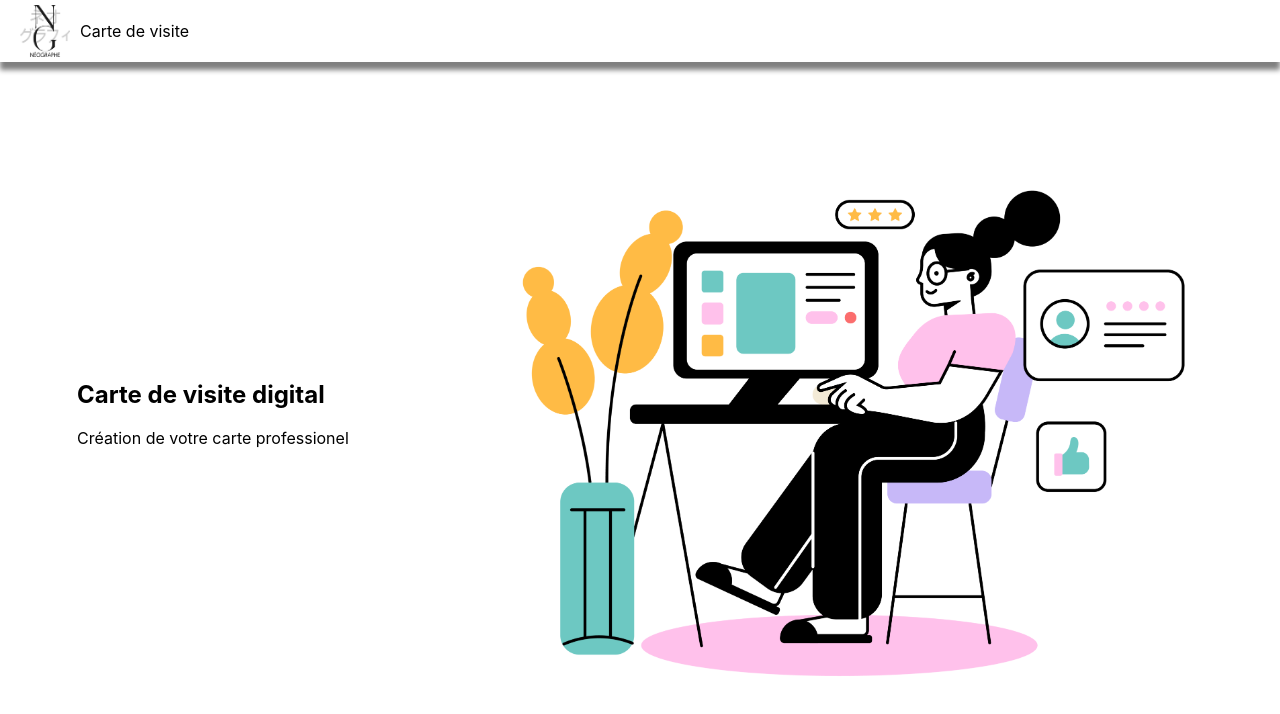
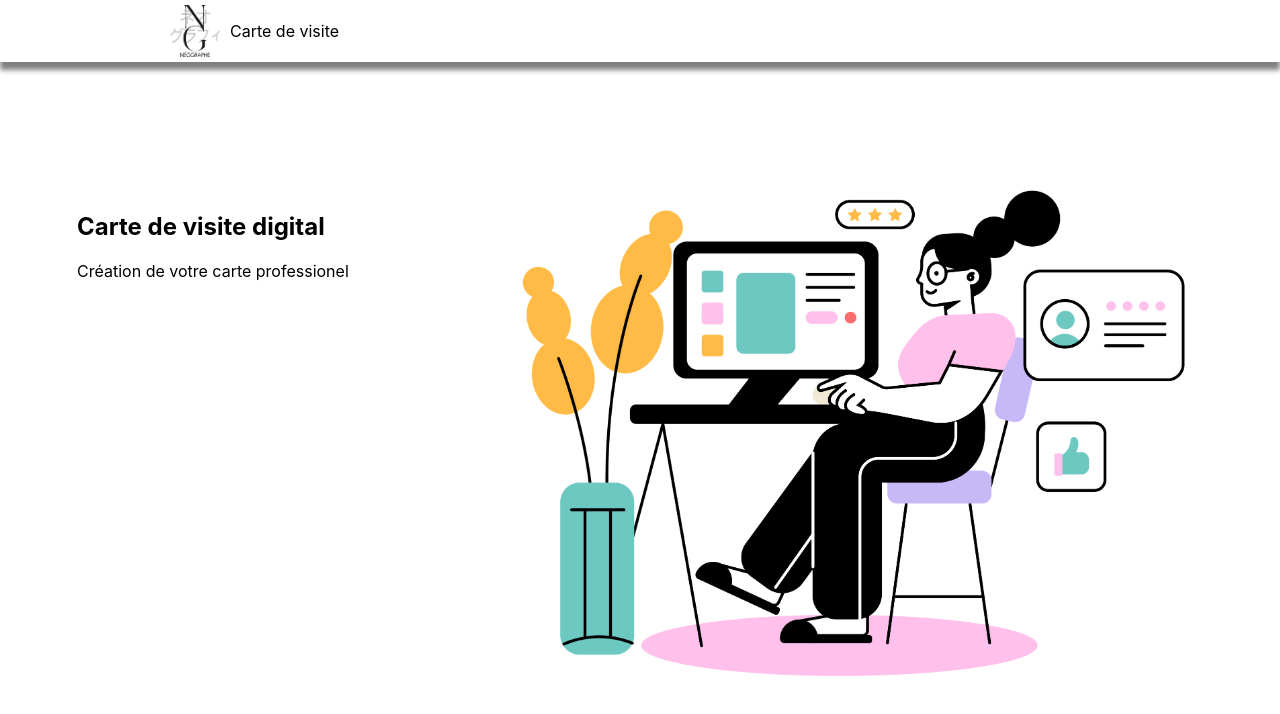
Before and after one commit to Ludoc0de/reactproject2, a React (Create React App) app in the folder reactproject2/: page / in a window 1280 px wide. Shown: the top 714 px of the page. Built offline with nearby package versions, Linux system fonts and the light colour scheme.

Commit message:
update nav--logo padding remove align-item section add margin in hero--sub

```diff
--- a/reactproject2/src/style.css
+++ b/reactproject2/src/style.css
@@ -6,15 +6,17 @@ nav {
 
 .nav--logo {
   max-width: 50px;
-  padding-right: 10px;
+  padding: 0 10px 0 150px;
 }
 
 section {
   display: flex;
-  align-items: center;
   justify-content: space-around;
 }
 
+.hero--subsection {
+  margin-top: 130px;
+}
 .hero--image {
   max-width: 700px;
 }
```
